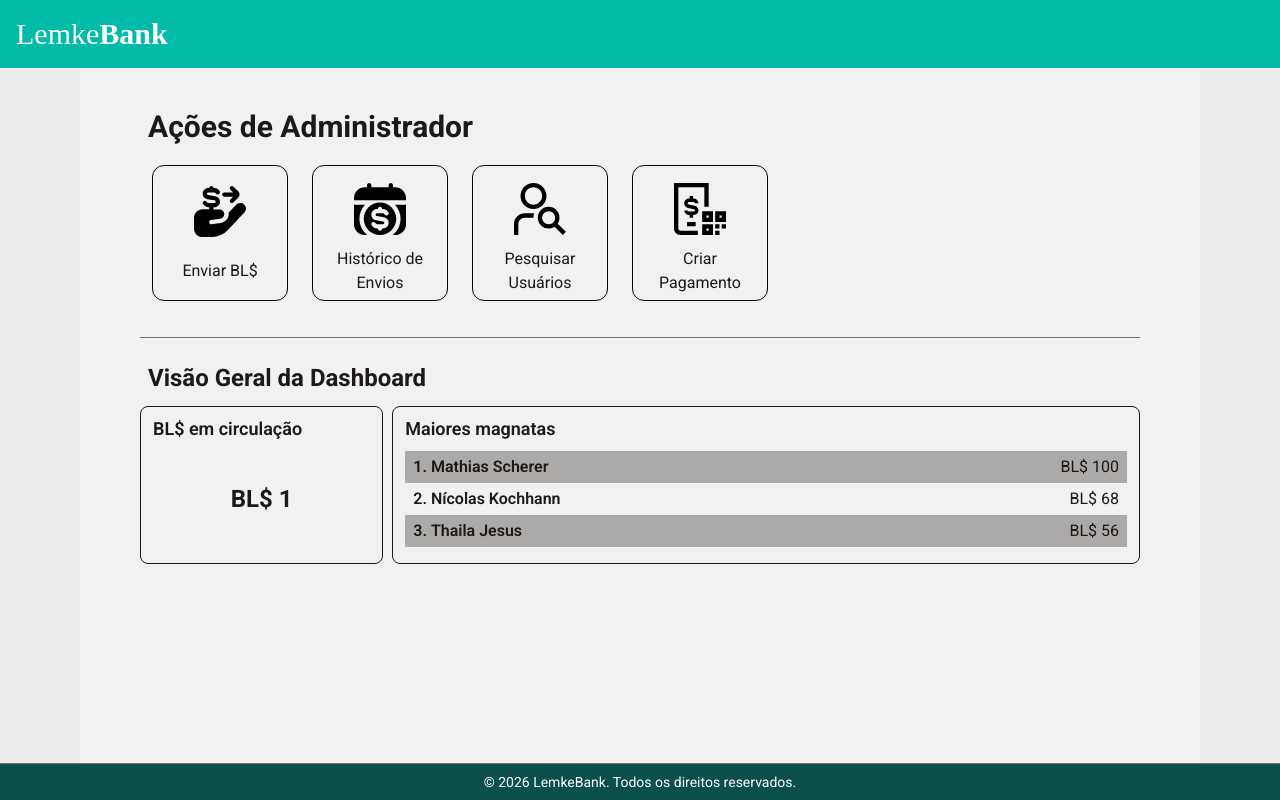
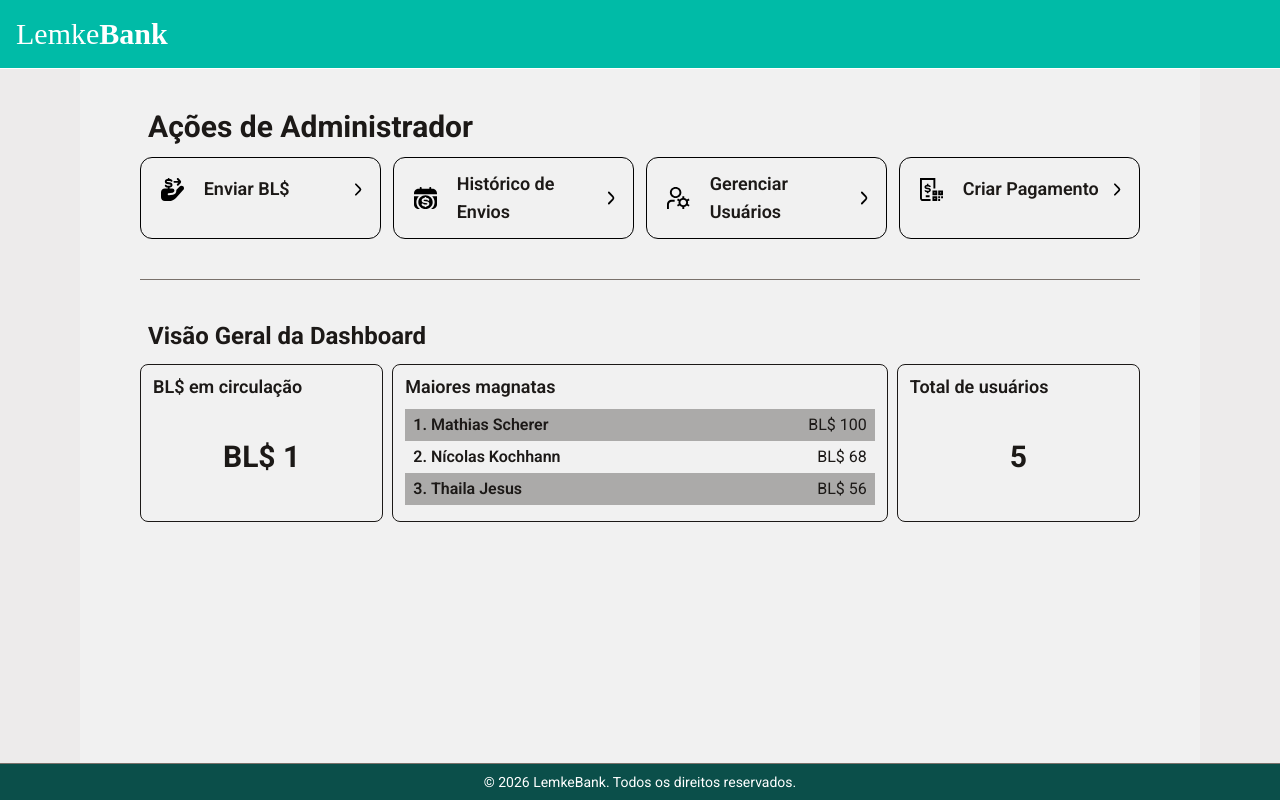
Before and after one commit to mathiasscherer2007/lemke-bank, a SvelteKit app in the folder client/: page /admin in a window 1280 px wide. Built offline with nearby package versions, Linux system fonts and the light colour scheme; a web font is replaced by a local one.

Commit message:
Refactor admin links, add total ammount of users widget to dashboard overview

```diff
--- a/client/src/lib/components/dashboard/DashboardWidget.svelte
+++ b/client/src/lib/components/dashboard/DashboardWidget.svelte
@@ -4,7 +4,7 @@
   let { title, span = 1, content }: { title?: string; span?: number; content?: Snippet } = $props();
 </script>
 
-<div class="flex flex-col border rounded-lg px-3 py-2" style="grid-column: span {span}/span {span};">
+<div class="flex flex-col border rounded-lg px-3 py-2" style="grid-column: span {span}/span {span}; grid-auto-rows: 1fr;">
   <h3 class="text-lg font-semibold">{title}</h3>
   <div class="flex-1 flex items-center justify-center">
     {@render content?.()}
--- a/client/src/routes/admin/+page.svelte
+++ b/client/src/routes/admin/+page.svelte
@@ -1,47 +1,66 @@
 <script lang="ts">
   import payIcon from '$lib/assets/icons/pay.svg';
   import statementIcon from '$lib/assets/icons/statement.svg';
-  import userSearch from '$lib/assets/icons/user-search.svg';
+  import userManage from '$lib/assets/icons/manage-users.svg';
   import createPayment from '$lib/assets/icons/create-payment.svg';
+  import arrowRight from '$lib/assets/icons/arrow-right.svg';
 
-  import SquareLink from '$lib/components/SquareLink.svelte';
-    import DashboardGrid from '$lib/components/dashboard/DashboardGrid.svelte';
-    import DashboardWidget from '$lib/components/dashboard/DashboardWidget.svelte';
+  import DashboardGrid from '$lib/components/dashboard/DashboardGrid.svelte';
+  import DashboardWidget from '$lib/components/dashboard/DashboardWidget.svelte';
 
   const links = [
     { title: 'Enviar BL$', icon: payIcon, link: '/admin/transfer' },
     { title: 'Histórico de Envios', icon: statementIcon, link: '/admin/transferhistory' },
-    { title: 'Pesquisar Usuários', icon: userSearch, link: '/admin/usersearch' },
+    { title: 'Gerenciar Usuários', icon: userManage, link: '/admin/usermanage' },
     { title: 'Criar Pagamento', icon: createPayment, link: '/admin/createpayment' }
   ] as const;
 
   let magnates = [
-    { username: "Mathias Scherer", balance: 100},
-    { username: "Nícolas Kochhann", balance: 68},
-    { username: "Thaila Jesus", balance: 56},
-  ]
+    { username: 'Mathias Scherer', balance: 100 },
+    { username: 'Nícolas Kochhann', balance: 68 },
+    { username: 'Thaila Jesus', balance: 56 }
+  ];
 </script>
 
-<h1 class="lg:pl-2 text-2xl lg:text-3xl font-bold">Ações de Administrador</h1>
-<div class="mt-2 flex h-30 overflow-x-auto overflow-y-hidden lg:h-40">
+{#snippet AdminLink(title: string, icon: string, link: string)}
+  <a
+    href={link}
+    class="hover rounded-xl border border-black p-3 transition hover:border-teal-500 dark:border-white dark:bg-[#282828] dark:hover:border-teal-400"
+  >
+    <div class="flex items-center">
+      <span class="flex items-center gap-3">
+        <img src={icon} alt={title} class="aspect-square w-1/5 p-2 white-filter" />
+        <p class="text-lg font-semibold">{title}</p>
+      </span>
+      <img src={arrowRight} alt="" class="w-1/10 white-filter" />
+    </div>
+  </a>
+{/snippet}
+
+<h1 class="text-2xl font-bold lg:pl-2 lg:text-3xl">Ações de Administrador</h1>
+<div class="mt-3 grid gap-3" style="grid-template-columns: repeat(4, minmax(0, 1fr));">
   {#each links as { title, icon, link } (link)}
-    <SquareLink {title} {icon} {link} />
+    {@render AdminLink(title, icon, link)}
   {/each}
 </div>
 
-<hr class="my-4 lg:my-6 border-stone-500" />
+<hr class="my-8 border-stone-500 lg:my-10" />
 
-<h2 class="lg:pl-2 text-xl lg:text-2xl font-bold mb-3">Visão Geral da Dashboard</h2>
+<h2 class="mb-3 text-xl font-bold lg:pl-2 lg:text-2xl">Visão Geral da Dashboard</h2>
 <DashboardGrid gap="1ch" columns={4}>
   <DashboardWidget title="BL$ em circulação">
     {#snippet content()}
-      <p class="text-2xl font-bold my-auto py-5">BL$ 1</p>
+      <p class="my-auto py-5 text-3xl font-bold">BL$ 1</p>
     {/snippet}
   </DashboardWidget>
-  <DashboardWidget title="Maiores magnatas" span={3}>
+  <DashboardWidget title="Maiores magnatas" span={2}>
     {#snippet content()}
       {#snippet person(name: string, networth: number, prefix: number)}
-        <li class="flex items-center justify-between py-1 px-2 text-md {prefix % 2 == 0 ? "" : "bg-stone-800/35"}">
+        <li
+          class="text-md flex items-center justify-between px-2 py-1 {prefix % 2 == 0
+            ? ''
+            : 'bg-stone-800/35'}"
+        >
           <span class="flex gap-1 font-semibold">
             {prefix}.
             <p>{name}</p>
@@ -49,11 +68,16 @@
           <p>BL$ {networth}</p>
         </li>
       {/snippet}
-      <ol class="w-full rounded my-2">
+      <ol class="my-2 w-full rounded">
         {#each magnates as { username, balance }, index (username)}
-          {@render person(username, balance, index+1)}
+          {@render person(username, balance, index + 1)}
         {/each}
       </ol>
     {/snippet}
   </DashboardWidget>
+  <DashboardWidget title="Total de usuários">
+    {#snippet content()}
+      <p class="my-auto py-5 text-3xl font-bold">5</p>
+    {/snippet}
+  </DashboardWidget>
 </DashboardGrid>
```
Also changed, not shown: client/src/lib/assets/icons/manage-users.svg (added), client/src/lib/assets/icons/user-search.svg (deleted).
